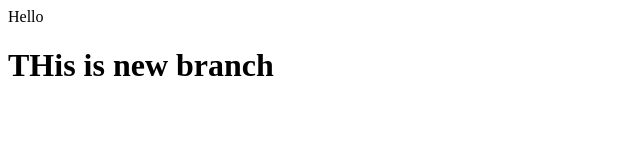
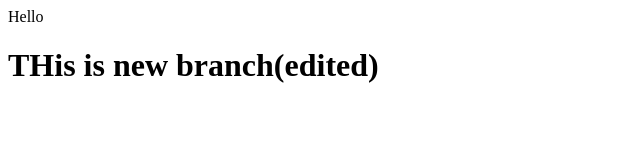
Before and after one commit to Sudarshan519/localrepo, a plain HTML site: page index.html in a window 1280 px wide. Shown: the whole page, without its empty margins (0-640 px from the left). Drawn offline with Linux system fonts and the light colour scheme.

Commit message:
feature added

```diff
--- a/index.html
+++ b/index.html
@@ -7,6 +7,6 @@
 </head>
 <body>
     Hello
-    <h1>THis is new branch</h1>
+    <h1>THis is new branch(edited)</h1>
 </body>
 </html>
```
